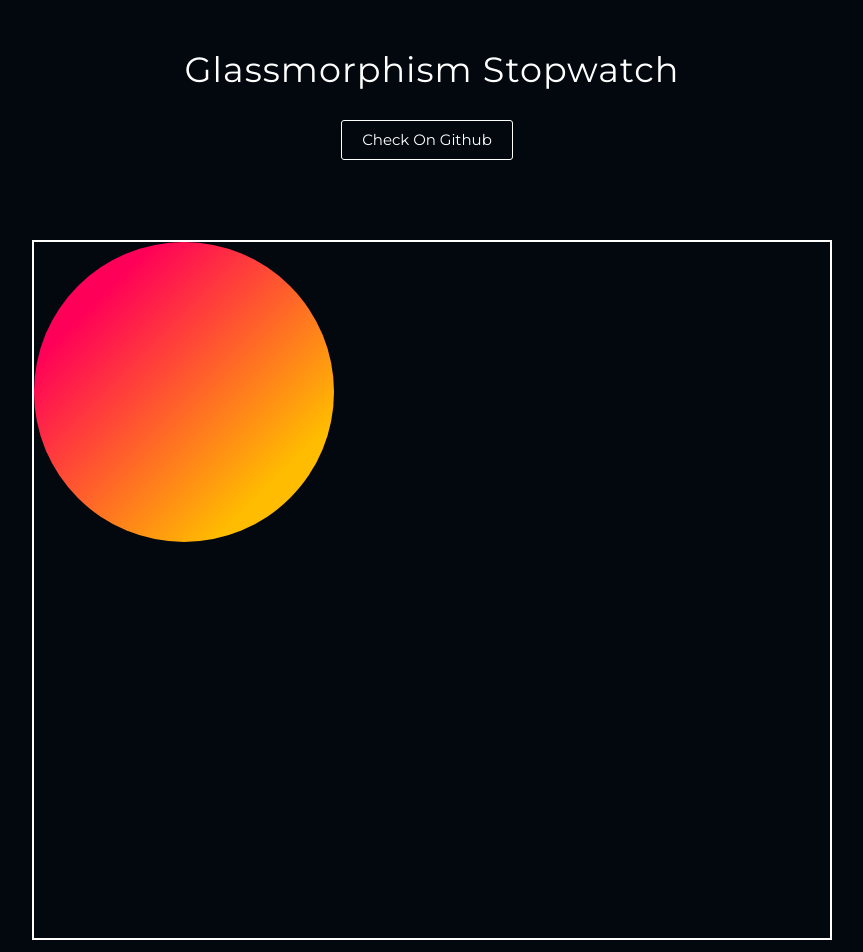
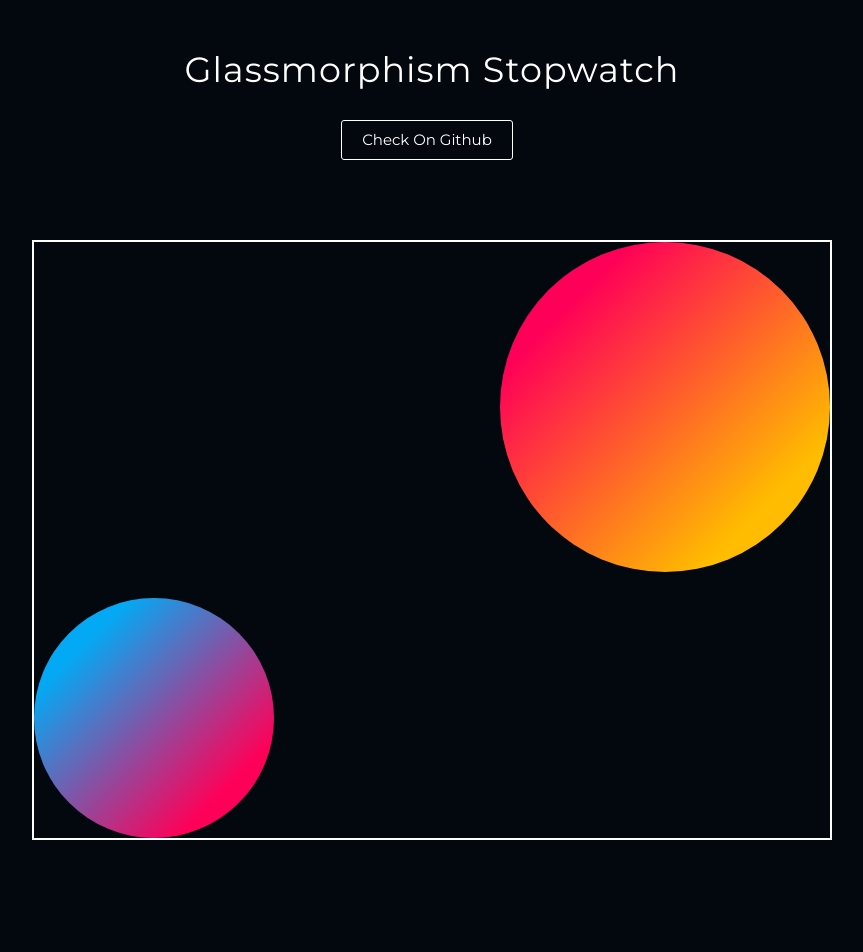
Before and after one commit to nat-davydova/glassmorphism-stopwatch, a React (Vite) app: page / in a window 1280 px wide. Shown: the top 952 px of the page, without its empty margins (208-1071 px from the left). After the commit the page ends 890 px from the top, so only its background shows below. Built offline with nearby package versions, Linux system fonts and the light colour scheme.

Commit message:
feat: add circle #2 styles

```diff
--- a/src/components/Stopwatch/StopwatchContainer/StopwatchContainer.module.css
+++ b/src/components/Stopwatch/StopwatchContainer/StopwatchContainer.module.css
@@ -3,7 +3,7 @@
     width: 95%;
     max-width: 800px;
     height: 90vh;
-    max-height: 700px;
+    max-height: 600px;
     margin: 0 auto 50px;
 
     border: 2px solid #ffffff;
@@ -15,12 +15,28 @@
 }
 
 .circle1 {
-    --dimensions: 300px;
+    --dimensions: 330px;
+    --bg-color--start: #ffbc00;
     --bg-color--end: #ff0058;
-    --bg-color--start: #ffbc00;
-
 
     top: 0;
+    right: 0;
+    width: var(--dimensions);
+    height: var(--dimensions);
+    background-image: linear-gradient(
+            315deg,
+            var(--bg-color--start) 0%,
+            var(--bg-color--start) 20%,
+            var(--bg-color--end) 80%
+    );
+}
+
+.circle2 {
+    --dimensions: 240px;
+    --bg-color--end: #03a9f4;
+    --bg-color--start: #ff0058;
+
+    bottom: 0;
     left: 0;
     width: var(--dimensions);
     height: var(--dimensions);
--- a/src/components/Stopwatch/StopwatchContainer/StopwatchContainer.tsx
+++ b/src/components/Stopwatch/StopwatchContainer/StopwatchContainer.tsx
@@ -10,6 +10,7 @@ export function StopwatchContainer({ children }: IStopwatchContainerProps) {
   return (
     <div className={styles.stopwatchContainer}>
       <div className={`${styles.circle} ${styles.circle1}`}></div>
+      <div className={`${styles.circle} ${styles.circle2}`}></div>
 
       {children}
     </div>
```
